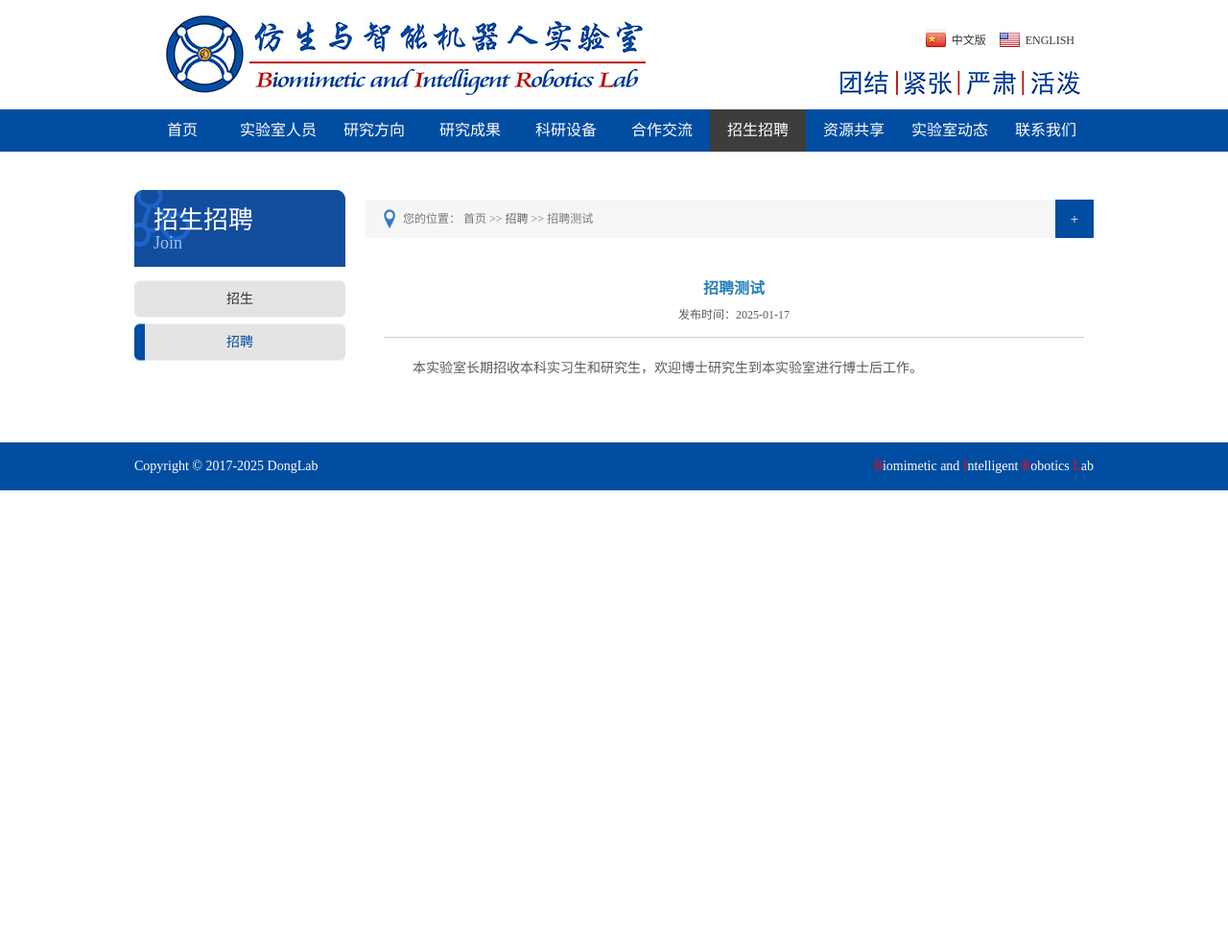
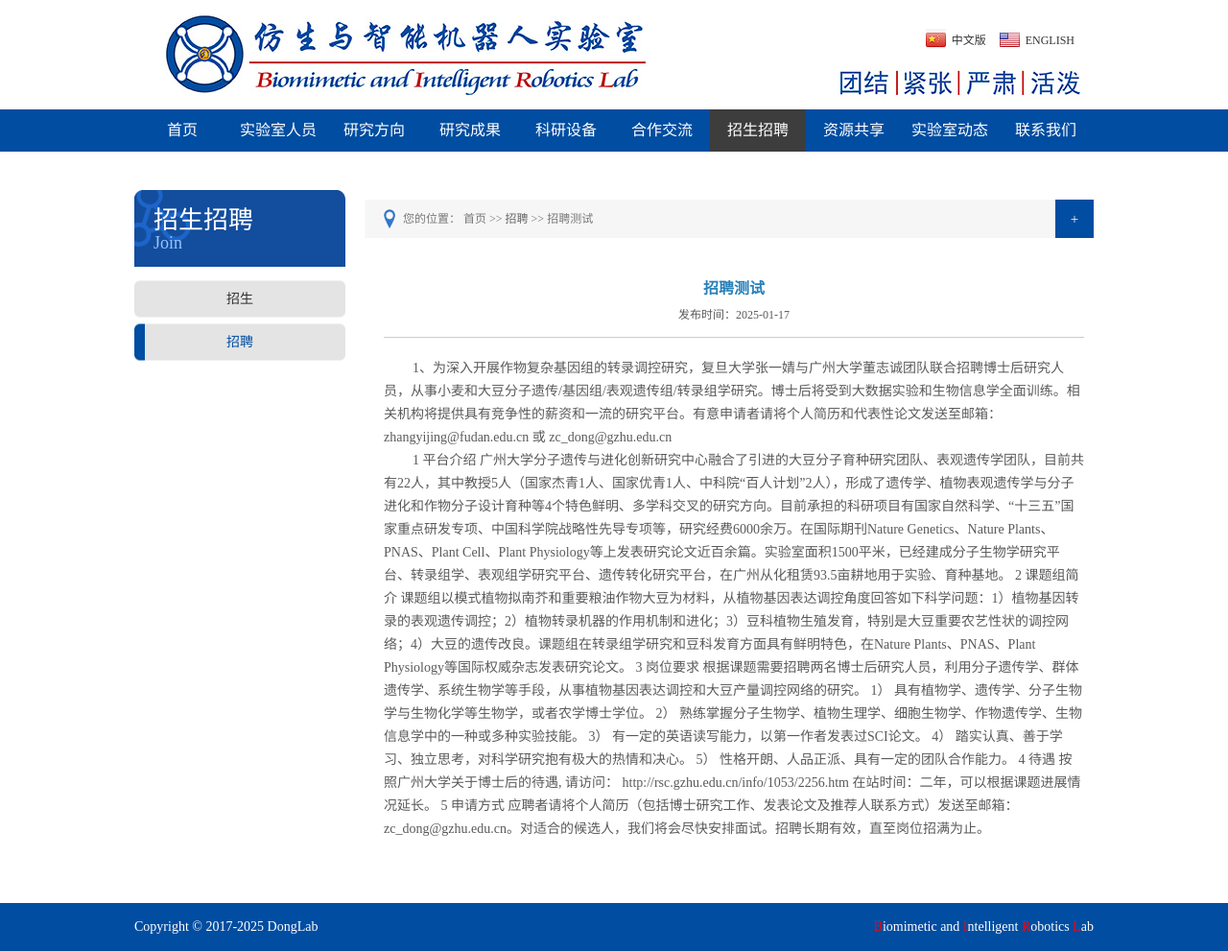
Before and after one commit to zhanweimin2021/zhanweimin2021.github.io, a Jekyll site: the page built from recruit/_posts/2025-01-17-recruit1.html, in a window 1280 px wide. Shown: the whole page at 96% size. Built offline with Jekyll 4.4.1, drawn with Linux system fonts in a browser that asks for light colours; before the commit the page ends 900 px from its top, so only the background shows below that.

Commit message:
Update 2025-01-17-recruit1.html

```diff
--- a/recruit/_posts/2025-01-17-recruit1.html
+++ b/recruit/_posts/2025-01-17-recruit1.html
@@ -10,4 +10,27 @@ title: 招聘测试
 keywords: 招聘测试
 description: 招聘测试
 ---
-<p>本实验室长期招收本科实习生和研究生，欢迎博士研究生到本实验室进行博士后工作。</p>
+<p>1、为深入开展作物复杂基因组的转录调控研究，复旦大学张一婧与广州大学董志诚团队联合招聘博士后研究人员，从事小麦和大豆分子遗传/基因组/表观遗传组/转录组学研究。博士后将受到大数据实验和生物信息学全面训练。相关机构将提供具有竞争性的薪资和一流的研究平台。有意申请者请将个人简历和代表性论文发送至邮箱：
+zhangyijing@fudan.edu.cn 或 zc_dong@gzhu.edu.cn</p>
+<p>1 平台介绍
+广州大学分子遗传与进化创新研究中心融合了引进的大豆分子育种研究团队、表观遗传学团队，目前共有22人，其中教授5人（国家杰青1人、国家优青1人、中科院“百人计划”2人），形成了遗传学、植物表观遗传学与分子进化和作物分子设计育种等4个特色鲜明、多学科交叉的研究方向。目前承担的科研项目有国家自然科学、“十三五”国家重点研发专项、中国科学院战略性先导专项等，研究经费6000余万。在国际期刊Nature Genetics、Nature Plants、PNAS、Plant Cell、Plant Physiology等上发表研究论文近百余篇。实验室面积1500平米，已经建成分子生物学研究平台、转录组学、表观组学研究平台、遗传转化研究平台，在广州从化租赁93.5亩耕地用于实验、育种基地。
+2 课题组简介
+课题组以模式植物拟南芥和重要粮油作物大豆为材料，从植物基因表达调控角度回答如下科学问题：1）植物基因转录的表观遗传调控；2）植物转录机器的作用机制和进化；3）豆科植物生殖发育，特别是大豆重要农艺性状的调控网络；4）大豆的遗传改良。课题组在转录组学研究和豆科发育方面具有鲜明特色，在Nature Plants、PNAS、Plant Physiology等国际权威杂志发表研究论文。
+3 岗位要求
+根据课题需要招聘两名博士后研究人员，利用分子遗传学、群体遗传学、系统生物学等手段，从事植物基因表达调控和大豆产量调控网络的研究。
+1）  具有植物学、遗传学、分子生物学与生物化学等生物学，或者农学博士学位。
+
+2）  熟练掌握分子生物学、植物生理学、细胞生物学、作物遗传学、生物信息学中的一种或多种实验技能。
+
+3）  有一定的英语读写能力，以第一作者发表过SCI论文。
+
+4）  踏实认真、善于学习、独立思考，对科学研究抱有极大的热情和决心。
+
+5）  性格开朗、人品正派、具有一定的团队合作能力。
+
+4 待遇
+按照广州大学关于博士后的待遇, 请访问：
+http://rsc.gzhu.edu.cn/info/1053/2256.htm
+在站时间：二年，可以根据课题进展情况延长。
+5 申请方式
+应聘者请将个人简历（包括博士研究工作、发表论文及推荐人联系方式）发送至邮箱：zc_dong@gzhu.edu.cn。对适合的候选人，我们将会尽快安排面试。招聘长期有效，直至岗位招满为止。</p>
```
